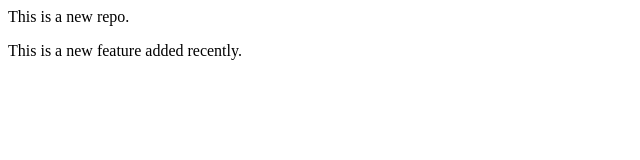
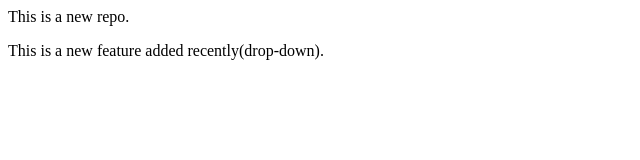
Before and after one commit to Manojkumar2k3/GITDEMO2, a plain HTML site: page index.html in a window 1280 px wide. Shown: the full height of the page, 0-640 px from the left. Drawn offline with Linux system fonts and the light colour scheme.

Commit message:
added drop-down

```diff
--- a/index.html
+++ b/index.html
@@ -1,2 +1,2 @@
 <p>This is a new repo.</p>
-<p>This is a new feature added recently.</p>
+<p>This is a new feature added recently(drop-down).</p>
```
